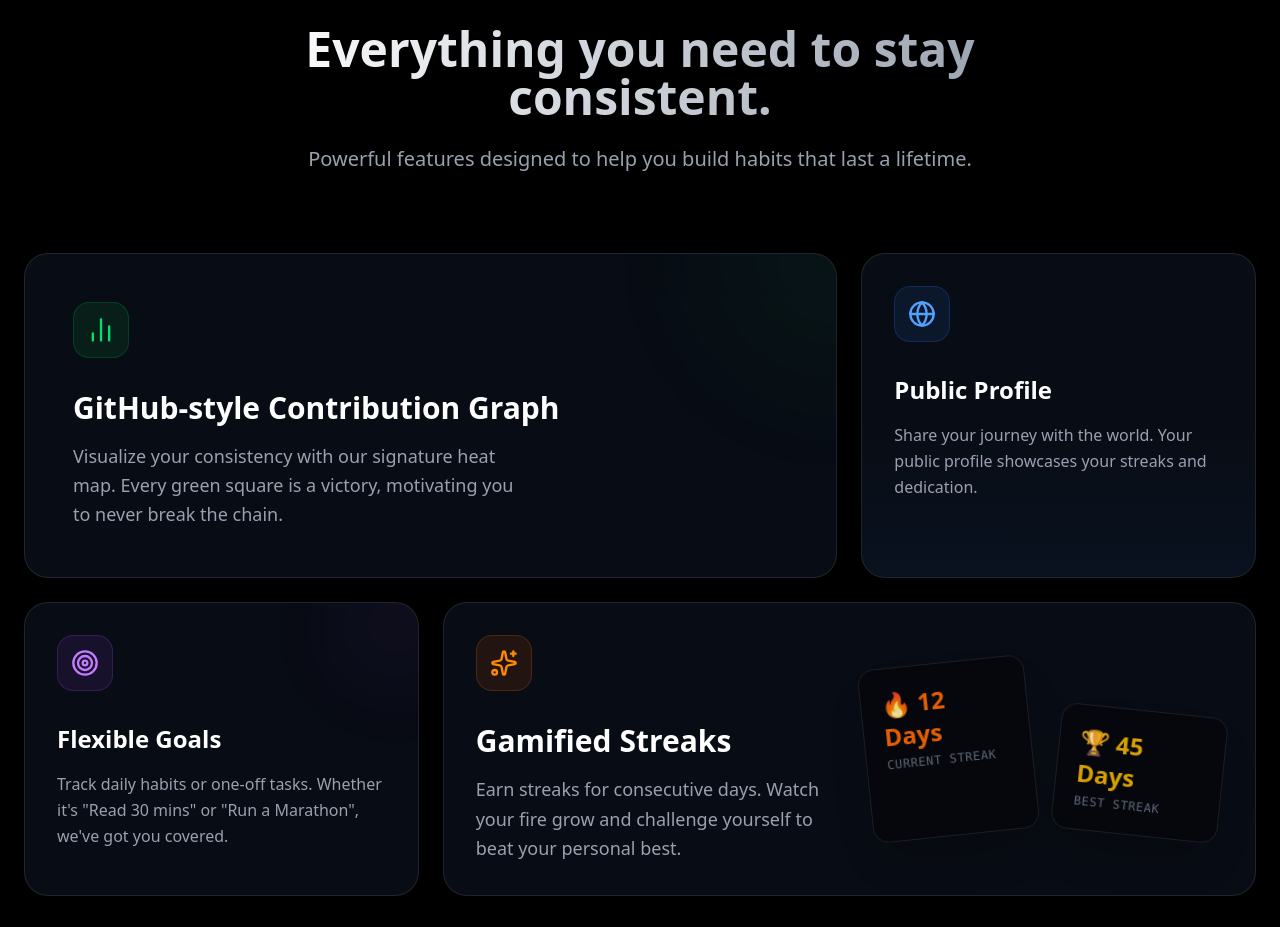
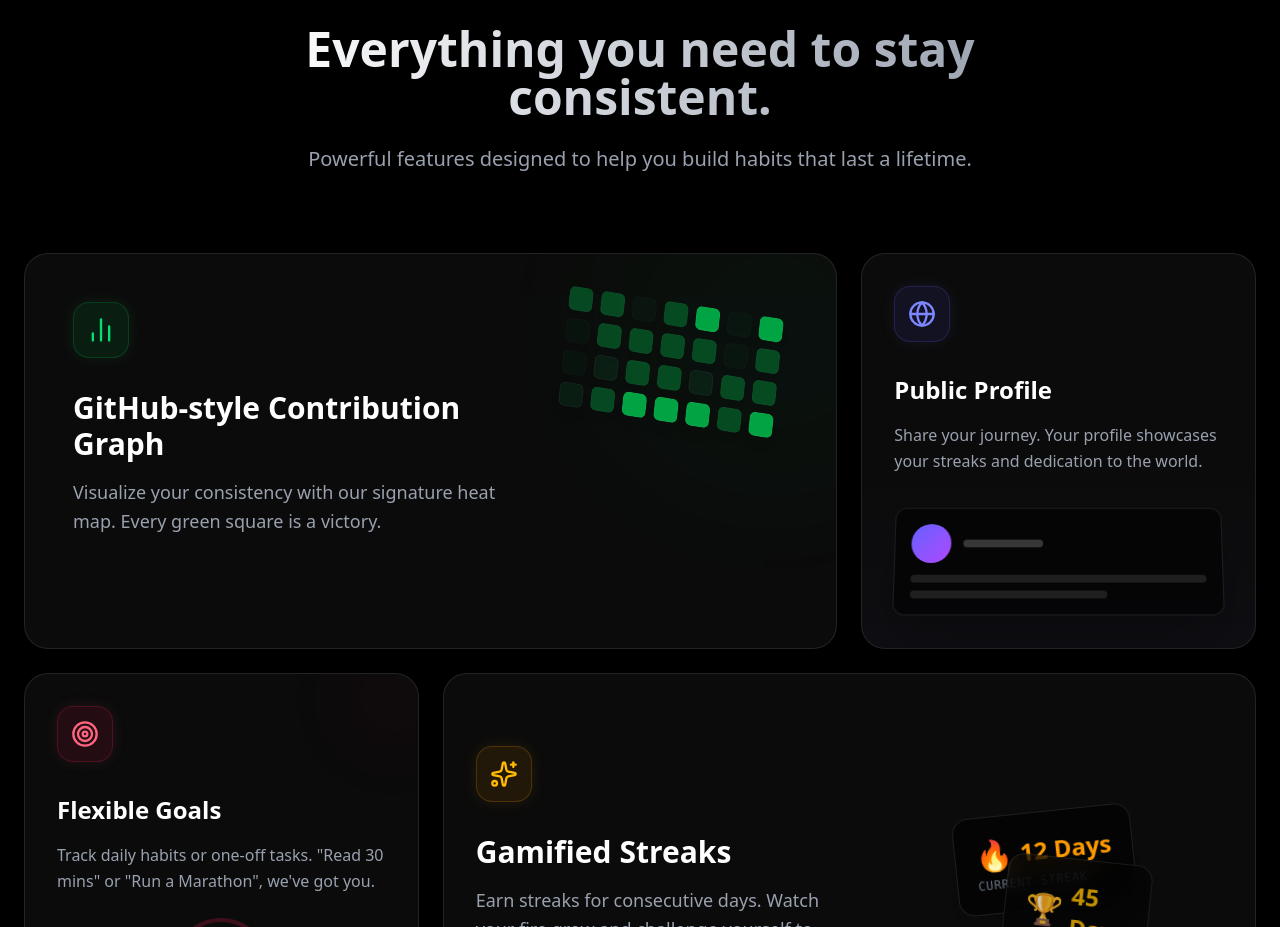
Before and after one commit to Enthusiast-AD/Hobby-Track, a React (Vite) app in the folder frontend/: page / in a window 1280 px wide. Shown: the part 2500-3427 px from the top of the page. Built offline with nearby package versions, Linux system fonts and the light colour scheme; no server answers.

Commit message:
feat: Enhance LandingPage with improved card animations and responsive design elements

```diff
--- a/frontend/src/pages/LandingPage.jsx
+++ b/frontend/src/pages/LandingPage.jsx
@@ -62,12 +62,14 @@ const LandingPage = () => {
                         Track your daily habits, monitor your streaks, and stay focused with a clean, distraction-free dashboard designed for peak performance.
                     </p>
                 </div>
-                <div className="rounded-2xl border border-white/10 bg-gray-900/50 p-2 backdrop-blur-xl shadow-2xl shadow-green-500/10 transform hover:scale-[1.01] transition-transform duration-500">
+                <div className="group perspective-[2000px]">
+                    <div className="rounded-2xl border border-white/10 bg-gray-900/50 p-2 backdrop-blur-xl shadow-2xl shadow-green-500/10 transition-all duration-700 transform group-hover:[transform:rotateX(2deg)_rotateY(-2deg)_scale(1.02)] group-hover:shadow-green-500/30">
                         <img
                             src="/dashboard-preview.png"
                             alt="App Dashboard"
                             className="w-full rounded-xl border border-white/5 shadow-2xl"
                         />
+                    </div>
                 </div>
             </div>
 
@@ -79,12 +81,14 @@ const LandingPage = () => {
                         Showcase your consistency with a beautiful public profile. Let your contribution graph tell the story of your dedication.
                     </p>
                 </div>
-                <div className="rounded-2xl border border-white/10 bg-gray-900/50 p-2 backdrop-blur-xl shadow-2xl shadow-blue-500/10 transform hover:scale-[1.01] transition-transform duration-500">
+                <div className="group perspective-[2000px]">
+                    <div className="rounded-2xl border border-white/10 bg-gray-900/50 p-2 backdrop-blur-xl shadow-2xl shadow-blue-500/10 transition-all duration-700 transform group-hover:[transform:rotateX(2deg)_rotateY(2deg)_scale(1.02)] group-hover:shadow-blue-500/30">
                         <img
                             src="/profile-preview.png"
                             alt="Public Profile"
                             className="w-full rounded-xl border border-white/5 shadow-2xl"
                         />
+                    </div>
                 </div>
             </div>
 
@@ -108,54 +112,88 @@ const LandingPage = () => {
             </div>
 
             <div className="grid grid-cols-1 md:grid-cols-3 gap-6">
-                {/* Large Card 1 */}
-                <div className="md:col-span-2 bg-gray-900/50 border border-white/10 rounded-3xl p-8 md:p-12 relative overflow-hidden group hover:border-green-500/30 transition-all duration-500 hover:bg-gray-900/80">
-                    <div className="absolute top-0 right-0 w-64 h-64 bg-green-500/10 rounded-full blur-3xl -mr-32 -mt-32 transition-opacity opacity-50 group-hover:opacity-100"></div>
+                {/* Large Card 1: Contribution Graph */}
+                <div className="md:col-span-2 bg-neutral-900/50 border border-white/10 rounded-3xl p-8 md:p-12 relative overflow-hidden group hover:border-green-500/30 transition-all duration-500 hover:bg-neutral-900/80 hover:shadow-2xl hover:shadow-green-900/20">
+                    <div className="absolute top-0 right-0 w-96 h-96 bg-green-500/10 rounded-full blur-3xl -mr-32 -mt-32 transition-opacity opacity-30 group-hover:opacity-60"></div>
 
-                    <div className="relative z-10">
-                        <div className="w-14 h-14 bg-green-500/10 rounded-2xl flex items-center justify-center mb-8 text-green-400 border border-green-500/20">
+                    <div className="flex flex-col md:flex-row items-start justify-between gap-8 relative z-10">
+                        <div className="max-w-md">
+                            <div className="w-14 h-14 bg-green-500/10 rounded-2xl flex items-center justify-center mb-8 text-green-400 border border-green-500/20 shadow-[0_0_15px_rgba(74,222,128,0.1)]">
                                 <BarChart2 size={28} />
                             </div>
                             <h3 className="text-3xl font-bold text-white mb-4">GitHub-style Contribution Graph</h3>
-                        <p className="text-gray-400 text-lg leading-relaxed max-w-md">
-                            Visualize your consistency with our signature heat map. Every green square is a victory, motivating you to never break the chain.
+                            <p className="text-gray-400 text-lg leading-relaxed">
+                                Visualize your consistency with our signature heat map. Every green square is a victory.
                             </p>
+                        </div>
+
+                        {/* 3D Graph Visual */}
+                        <div className="flex-1 w-full flex items-center justify-center perspective-[1000px]">
+                            <div className="grid grid-cols-7 gap-2 transform rotate-6 skew-y-3 group-hover:rotate-3 group-hover:skew-y-1 transition-all duration-700 ease-out opacity-80 group-hover:opacity-100">
+                                {[...Array(28)].map((_, i) => (
+                                    <div key={i} className={`w-6 h-6 rounded-md ${Math.random() > 0.3 ? 'bg-green-500' : 'bg-green-900/30'} ${Math.random() > 0.7 ? 'opacity-100' : 'opacity-40'} shadow-lg border border-white/5`}></div>
+                                ))}
+                            </div>
+                        </div>
                     </div>
                 </div>
 
-                {/* Tall Card 2 */}
-                <div className="bg-gray-900/50 border border-white/10 rounded-3xl p-8 relative overflow-hidden group hover:border-blue-500/30 transition-all duration-500 hover:bg-gray-900/80">
-                    <div className="absolute bottom-0 left-0 w-full h-1/2 bg-gradient-to-t from-blue-500/10 to-transparent opacity-50 group-hover:opacity-100 transition-opacity"></div>
+                {/* Tall Card 2: Public Profile */}
+                <div className="bg-neutral-900/50 border border-white/10 rounded-3xl p-8 relative overflow-hidden group hover:border-indigo-500/30 transition-all duration-500 hover:bg-neutral-900/80 hover:shadow-2xl hover:shadow-indigo-900/20">
+                    <div className="absolute bottom-0 left-0 w-full h-1/2 bg-gradient-to-t from-indigo-500/10 to-transparent opacity-30 group-hover:opacity-60 transition-opacity"></div>
 
                     <div className="relative z-10 h-full flex flex-col">
-                        <div className="w-14 h-14 bg-blue-500/10 rounded-2xl flex items-center justify-center mb-8 text-blue-400 border border-blue-500/20">
+                        <div className="w-14 h-14 bg-indigo-500/10 rounded-2xl flex items-center justify-center mb-8 text-indigo-400 border border-indigo-500/20 shadow-[0_0_15px_rgba(129,140,248,0.1)]">
                             <Globe size={28} />
                         </div>
                         <h3 className="text-2xl font-bold text-white mb-4">Public Profile</h3>
-                        <p className="text-gray-400 leading-relaxed mb-8 flex-grow">
-                            Share your journey with the world. Your public profile showcases your streaks and dedication.
+                        <p className="text-gray-400 leading-relaxed mb-8">
+                            Share your journey. Your profile showcases your streaks and dedication to the world.
                         </p>
+
+                        {/* 3D Profile Card Visual */}
+                        <div className="mt-auto perspective-[1000px]">
+                            <div className="bg-black/60 border border-white/10 p-4 rounded-xl transform rotate-x-12 group-hover:rotate-x-0 transition-all duration-500 shadow-2xl backdrop-blur-sm">
+                                <div className="flex items-center gap-3 mb-3">
+                                    <div className="w-10 h-10 rounded-full bg-gradient-to-br from-indigo-500 to-purple-500"></div>
+                                    <div className="h-2 w-20 bg-white/20 rounded-full"></div>
+                                </div>
+                                <div className="space-y-2">
+                                    <div className="h-2 w-full bg-white/10 rounded-full"></div>
+                                    <div className="h-2 w-2/3 bg-white/10 rounded-full"></div>
+                                </div>
+                            </div>
+                        </div>
                     </div>
                 </div>
 
-                {/* Card 3 */}
-                <div className="bg-gray-900/50 border border-white/10 rounded-3xl p-8 relative overflow-hidden group hover:border-purple-500/30 transition-all duration-500 hover:bg-gray-900/80">
-                     <div className="absolute top-0 right-0 w-32 h-32 bg-purple-500/10 rounded-full blur-2xl -mr-10 -mt-10 transition-opacity opacity-50 group-hover:opacity-100"></div>
+                {/* Card 3: Flexible Goals */}
+                <div className="bg-neutral-900/50 border border-white/10 rounded-3xl p-8 relative overflow-hidden group hover:border-rose-500/30 transition-all duration-500 hover:bg-neutral-900/80 hover:shadow-2xl hover:shadow-rose-900/20">
+                     <div className="absolute top-0 right-0 w-32 h-32 bg-rose-500/10 rounded-full blur-2xl -mr-10 -mt-10 transition-opacity opacity-30 group-hover:opacity-60"></div>
                     <div className="relative z-10">
-                        <div className="w-14 h-14 bg-purple-500/10 rounded-2xl flex items-center justify-center mb-8 text-purple-400 border border-purple-500/20">
+                        <div className="w-14 h-14 bg-rose-500/10 rounded-2xl flex items-center justify-center mb-8 text-rose-400 border border-rose-500/20 shadow-[0_0_15px_rgba(251,113,133,0.1)]">
                             <Target size={28} />
                         </div>
                         <h3 className="text-2xl font-bold text-white mb-4">Flexible Goals</h3>
-                        <p className="text-gray-400 leading-relaxed">
-                            Track daily habits or one-off tasks. Whether it's "Read 30 mins" or "Run a Marathon", we've got you covered.
+                        <p className="text-gray-400 leading-relaxed mb-6">
+                            Track daily habits or one-off tasks. "Read 30 mins" or "Run a Marathon", we've got you.
                         </p>
+
+                         {/* 3D Target Visual */}
+                         <div className="flex justify-center perspective-[1000px]">
+                            <div className="relative w-24 h-24 transform group-hover:rotate-y-12 transition-transform duration-500">
+                                <div className="absolute inset-0 border-4 border-rose-500/20 rounded-full"></div>
+                                <div className="absolute inset-4 border-4 border-rose-500/40 rounded-full"></div>
+                                <div className="absolute inset-8 bg-rose-500/60 rounded-full shadow-[0_0_20px_rgba(244,63,94,0.4)]"></div>
+                            </div>
+                         </div>
                     </div>
                 </div>
 
-                {/* Card 4 */}
-                <div className="md:col-span-2 bg-gray-900/50 border border-white/10 rounded-3xl p-8 relative overflow-hidden group hover:border-orange-500/30 transition-all duration-500 hover:bg-gray-900/80 flex flex-col md:flex-row items-center gap-8">
+                {/* Card 4: Gamified Streaks */}
+                <div className="md:col-span-2 bg-neutral-900/50 border border-white/10 rounded-3xl p-8 relative overflow-hidden group hover:border-amber-500/30 transition-all duration-500 hover:bg-neutral-900/80 hover:shadow-2xl hover:shadow-amber-900/20 flex flex-col md:flex-row items-center gap-8">
                     <div className="flex-1 relative z-10">
-                        <div className="w-14 h-14 bg-orange-500/10 rounded-2xl flex items-center justify-center mb-8 text-orange-400 border border-orange-500/20">
+                        <div className="w-14 h-14 bg-amber-500/10 rounded-2xl flex items-center justify-center mb-8 text-amber-400 border border-amber-500/20 shadow-[0_0_15px_rgba(251,191,36,0.1)]">
                             <Sparkles size={28} />
                         </div>
                         <h3 className="text-3xl font-bold text-white mb-4">Gamified Streaks</h3>
@@ -164,14 +202,18 @@ const LandingPage = () => {
                         </p>
                     </div>
                     {/* Decorative Element */}
-                    <div className="flex-1 flex justify-center items-center opacity-90">
-                         <div className="flex gap-6">
-                            <div className="bg-black/40 p-5 rounded-2xl border border-white/10 backdrop-blur-md transform -rotate-6 shadow-2xl">
-                                <div className="text-orange-500 font-bold text-2xl mb-1">🔥 12 Days</div>
+                    <div className="flex-1 flex justify-center items-center perspective-[1000px]">
+                         <div className="relative transform-style-3d group-hover:rotate-y-6 transition-transform duration-700">
+                            <div className="bg-black/60 p-5 rounded-2xl border border-white/10 backdrop-blur-md transform -rotate-6 translate-z-20 shadow-2xl group-hover:-translate-y-4 transition-transform duration-500">
+                                <div className="text-amber-500 font-bold text-2xl mb-1 flex items-center gap-2">
+                                    <span className="text-3xl">🔥</span> 12 Days
+                                </div>
                                 <div className="text-xs text-gray-500 font-mono uppercase tracking-wider">Current Streak</div>
                             </div>
-                            <div className="bg-black/40 p-5 rounded-2xl border border-white/10 backdrop-blur-md transform rotate-6 mt-12 shadow-2xl">
-                                <div className="text-yellow-500 font-bold text-2xl mb-1">🏆 45 Days</div>
+                            <div className="absolute top-12 left-12 bg-black/60 p-5 rounded-2xl border border-white/10 backdrop-blur-md transform rotate-6 translate-z-0 shadow-xl opacity-80 group-hover:opacity-100 group-hover:translate-x-4 transition-all duration-500">
+                                <div className="text-yellow-500 font-bold text-2xl mb-1 flex items-center gap-2">
+                                    <span className="text-3xl">🏆</span> 45 Days
+                                </div>
                                 <div className="text-xs text-gray-500 font-mono uppercase tracking-wider">Best Streak</div>
                             </div>
                          </div>
```
Lines whose indentation alone changed are shown as unchanged.
